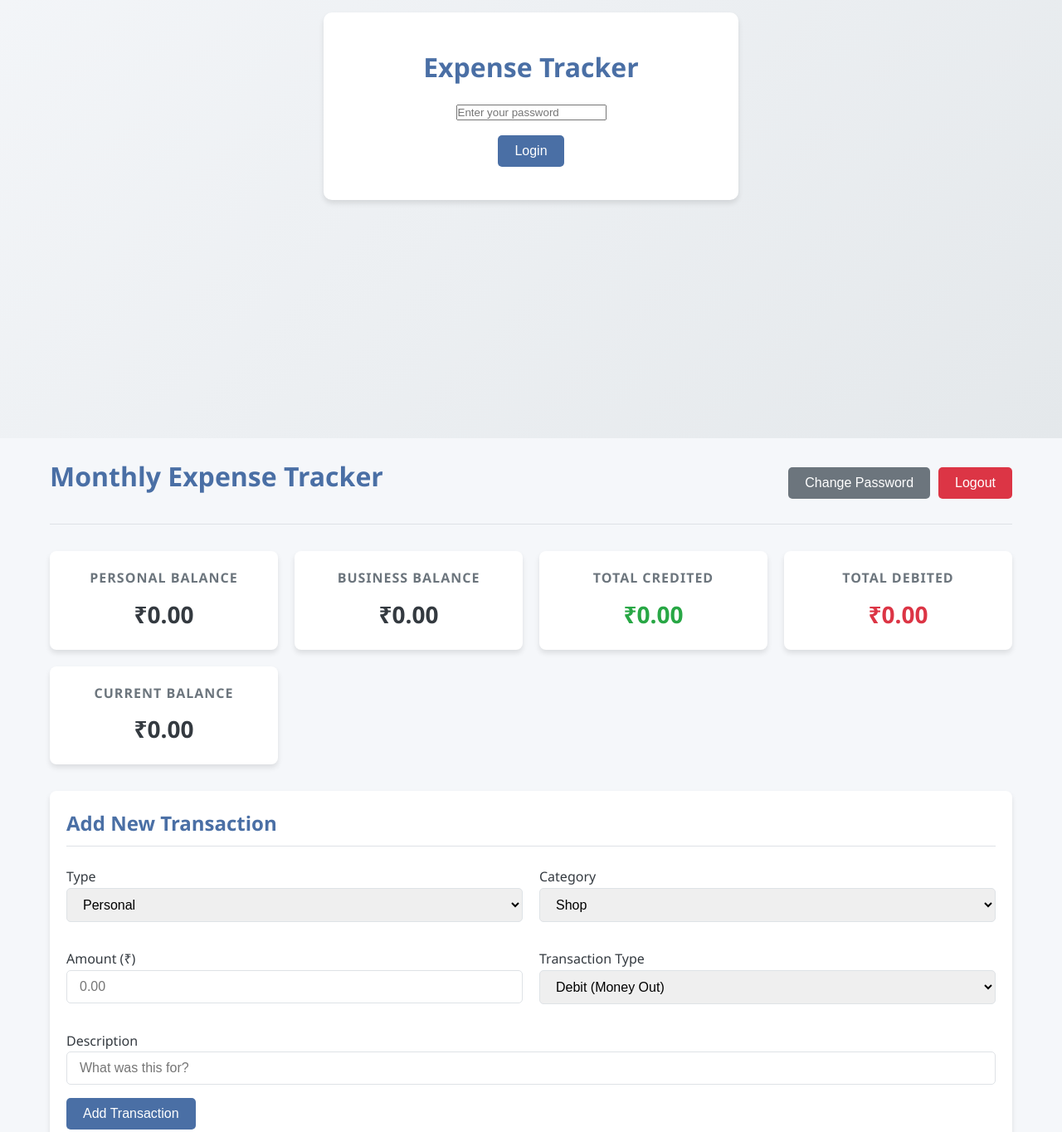
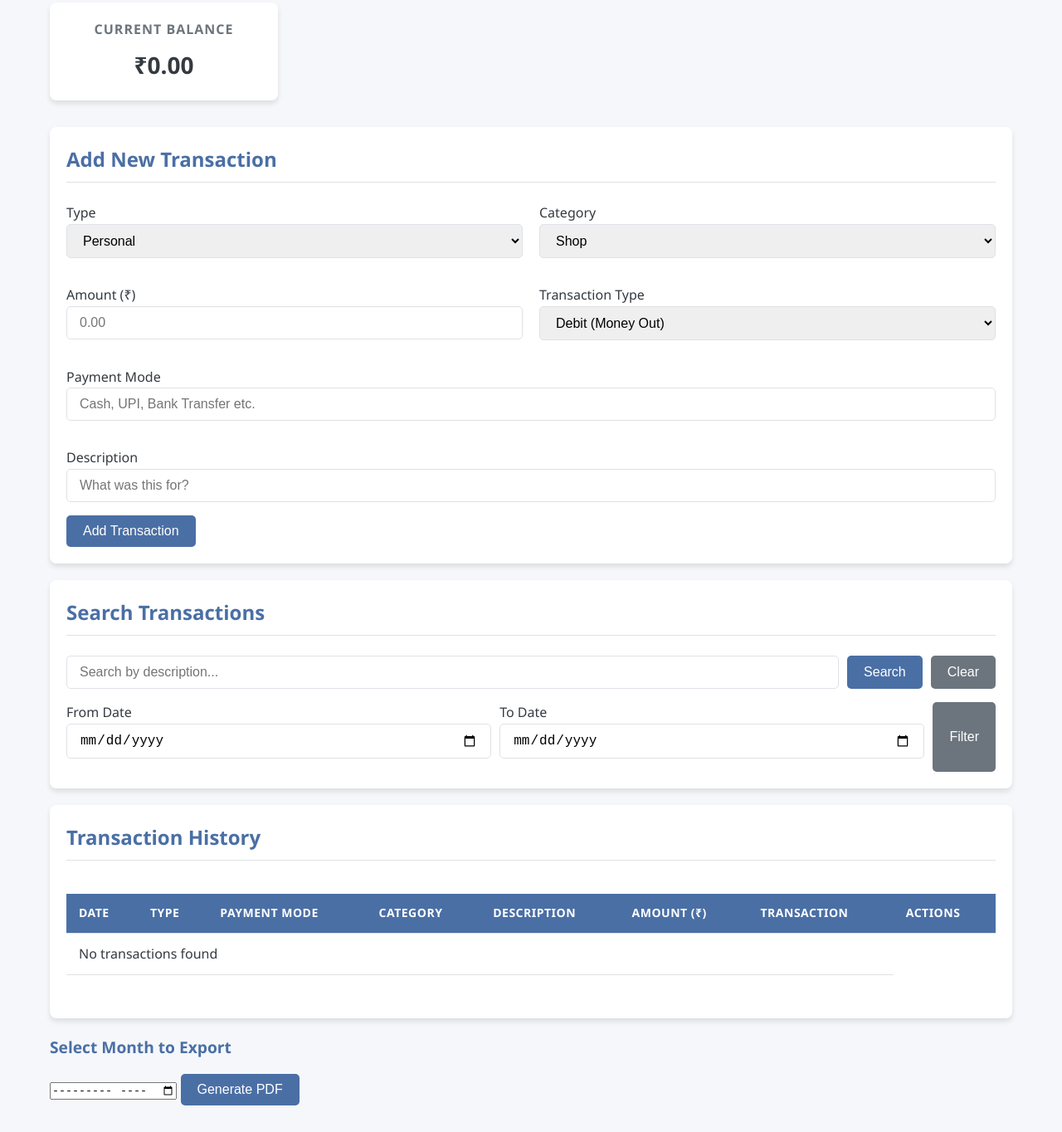
Before and after one commit to co23363/adminwork, a plain HTML site: page admin.html in a window 1280 px wide. Shown: the part 272-1636 px from the top of the page at 83% size. Drawn offline with nearby package versions, Linux system fonts and the light colour scheme; sample sign-in values are in the browser's storage.

Commit message:
Update admin.html

```diff
--- a/admin.html
+++ b/admin.html
@@ -5,24 +5,10 @@
     <meta name="viewport" content="width=device-width, initial-scale=1.0" />
     <title>Expense Tracker Admin</title>
     <link rel="stylesheet" href="styles.css" />
+    <script src="https://cdnjs.cloudflare.com/ajax/libs/jspdf/2.5.1/jspdf.umd.min.js"></script>
+<script src="https://cdnjs.cloudflare.com/ajax/libs/jspdf-autotable/3.5.28/jspdf.plugin.autotable.min.js"></script>
   </head>
   <body>
-    <!-- Login Screen (initially visible) -->
-    <div id="login-container" class="login-container">
-      <div class="login-box slide-in">
-        <h1>Expense Tracker</h1>
-        <div class="form-group">
-          <input
-            type="password"
-            id="password"
-            placeholder="Enter your password"
-            required
-          />
-          <div id="login-error" class="error-message"></div>
-        </div>
-        <button class="btn primary-btn" onclick="checkPassword()">Login</button>
-      </div>
-    </div>
 
     <!-- Admin Portal (hidden until login) -->
     <div id="admin-portal" class="admin-portal container">
@@ -108,6 +94,14 @@
             </div>
           </div>
         </div>
+        <div class="form-row">
+          <div class="form-col">
+              <div class="form-group">
+                  <label>Payment Mode</label>
+                  <input type="text" id="payment-mode" class="form-control" placeholder="Cash, UPI, Bank Transfer etc.">
+              </div>
+          </div>
+      </div>
         <div class="form-group">
           <label>Description</label>
           <input
@@ -157,26 +151,13 @@
       <!-- Transactions Table -->
       <div class="card">
         <h2 class="card-title">Transaction History</h2>
-        <div class="table-controls">
-          <div class="entries-info">
-            Showing <span id="entries-count">0</span> entries
-          </div>
-          <div id="pdfModal" class="modal">
-            <div class="modal-content">
-              <span class="close">&times;</span>
-              <h3>Select Month to Export</h3>
-              <input type="month" id="export-month" min="2023-01" />
-              <button onclick="generatePDF()" class="btn primary-btn">
-                Generate PDF
-              </button>
-            </div>
-        </div>
         <div class="table-responsive">
-          <table id="expense-table">
+          <table id="expense-table" class="styled-table">
             <thead>
               <tr>
                 <th>Date</th>
                 <th>Type</th>
+                <th>Payment Mode</th>
                 <th>Category</th>
                 <th>Description</th>
                 <th>Amount (₹)</th>
@@ -185,9 +166,24 @@
               </tr>
             </thead>
             <tbody>
+              <!-- Data will appear here -->
+            </tbody>
+          </table>
+        </div>
+            <tbody>
               <!-- Will be populated by JavaScript -->
             </tbody>
           </table>
+        </div>
+        <div class="table-controls">
+          <div id="pdfModal" class="modal">
+            <div class="modal-content">
+              <h3>Select Month to Export</h3>
+              <input type="month" id="export-month" min="2023-01" />
+              <button onclick="generatePDF()" class="btn primary-btn" style="margin: 0;">
+                <i class="fas fa-file-pdf"></i> Generate PDF
+              </button>
+            </div>
         </div>
       </div>
     </div>
```
